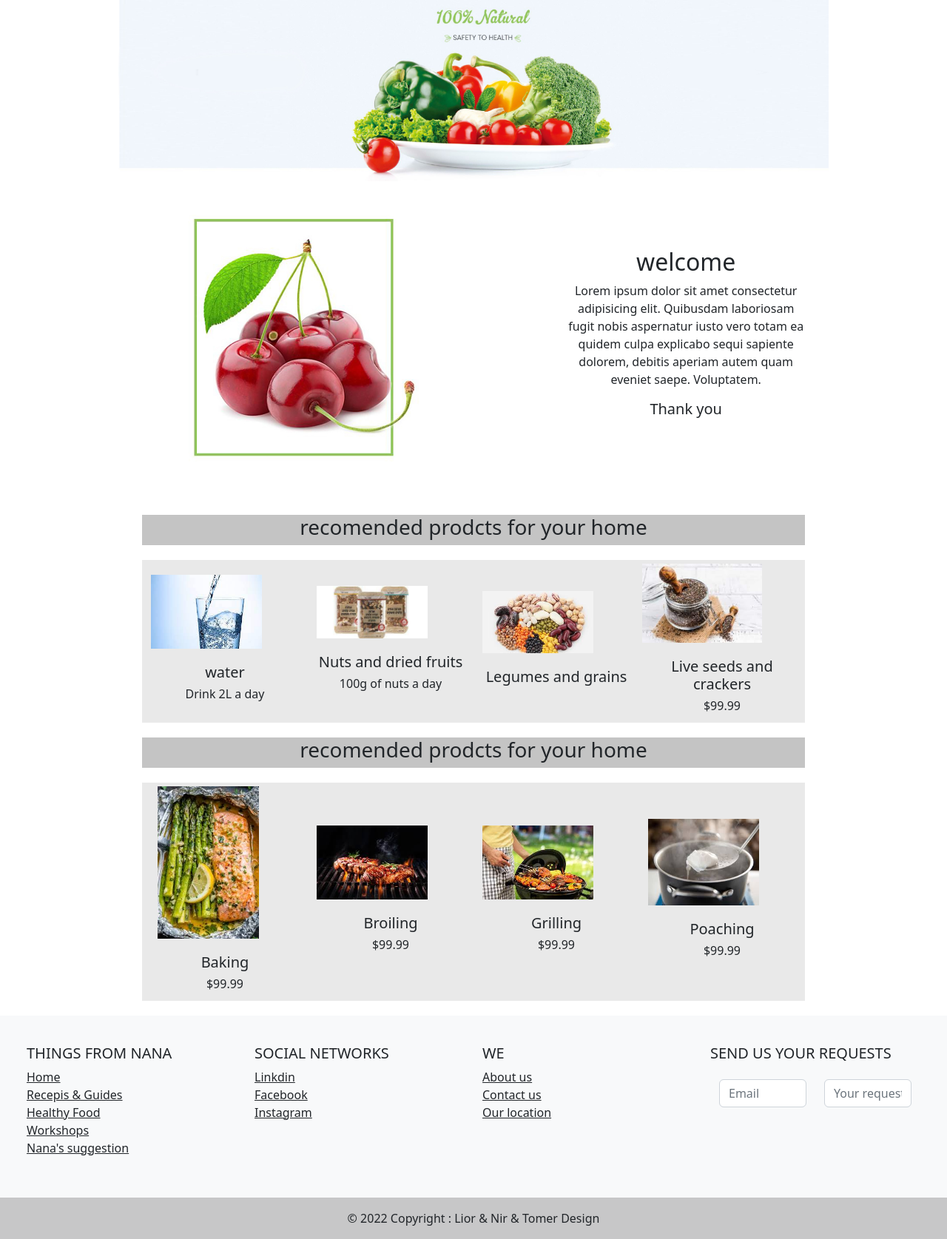
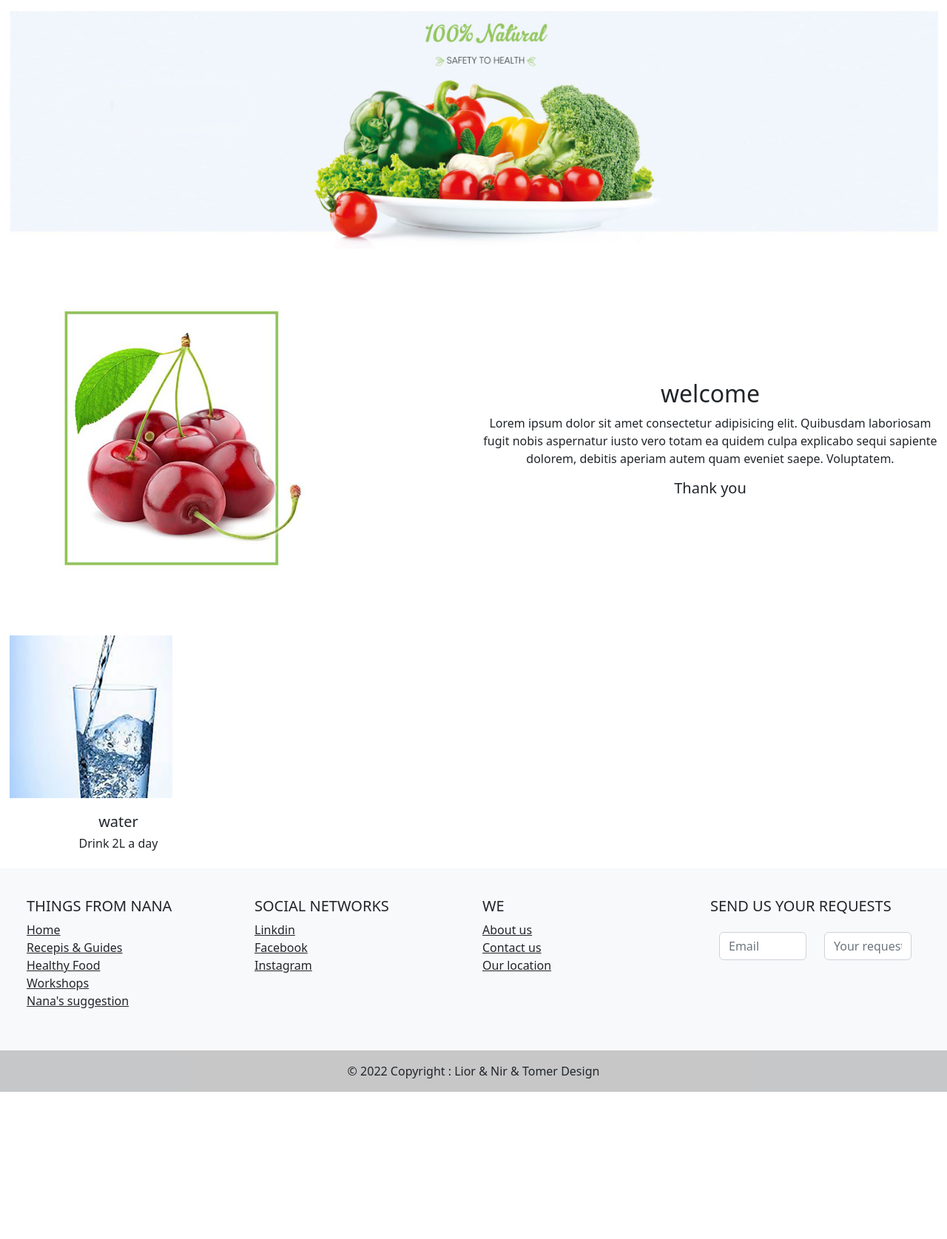
Before and after one commit to nirayal/WEB_Proj, a PHP site: page /Healthy_Food.htm in a window 1280 px wide. Shown: the part 99-1774 px from the top of the page at 74% size. After the commit the page ends 1575 px from the top, so only its background shows below. Run offline with PHP 8.4, Linux system fonts and the light colour scheme.

Commit message:
flexbox layout

```diff
--- a/Healthy_Food.htm
+++ b/Healthy_Food.htm
@@ -49,12 +49,15 @@
             </div>
           </header>
           <main>
-            <div class="imagebanner">
-              <img class="banner" src="/WEB_Proj/Pics/image2copy.jpg" alt="">
+            <div class="continer-fluid">
+              <div class="row">
+                <img src="Pics/image2copy.jpg" alt="">
               </div>
-            <div class="welcome">
-              <div class="welcomrimage"><img src="/WEB_Proj/Pics/image1copy.jpg" alt=""></div>
-              <div class="welcometext">
+              <div class="row">
+                <div class="col float-right">
+                  <img src="Pics/image1copy.jpg" alt="">
+                </div>
+                <div class="col align-self-center text-center">
                   <H2>welcome</H2>
                   <P>Lorem ipsum dolor sit amet consectetur adipisicing elit.
                     Quibusdam laboriosam fugit nobis aspernatur iusto vero totam ea
@@ -63,90 +66,23 @@
                   <H5>Thank you</H5>
                 </div>
               </div>
-            <div class="seperator">
-              <h3>recomended prodcts for your home</h3>
-            </div>
-            <section class="products">
+              <div class="row">
+                <div class="col">
                   <div class="product-card">
                     <div class="product-image">
-                  <img src="Pics/water.jfif">
+                      <img src="Pics/watercopy.jpg">
                         <div class="product-info">
                             <h5>water</h5>
                             <h6>Drink 2L a day</h6>
                         </div>
                     </div>
                   </div>
-              <div class="product-card">
-                <div class="product-image">
-                  <img src="Pics/Nuts and dried fruits.jfif">
-                    <div class="product-info">
-                        <h5>Nuts and dried fruits</h5>
-                        <h6>100g of nuts a day</h6>
+                </div>
+                <div class="col"></div>
+                <div class="col"></div>
+                <div class="col"></div>
               </div>
             </div>
-              </div>
-              <div class="product-card">
-                <div class="product-image">
-                  <img src="Pics/Legumes and grains.jfif">
-                    <div class="product-info">
-                        <h5>Legumes and grains</h5>
-                        <h6></h6>
-                    </div>
-                </div>
-              </div>
-              <div class="product-card">
-                <div class="product-image">
-                  <img src="Pics/Live seeds and crackers.jfif">
-                    <div class="product-info">
-                        <h5>Live seeds and crackers</h5>
-                        <h6>$99.99</h6>
-                    </div>
-                </div>
-              </div>
-            </section>
-            </div>
-            <div class="seperator">
-              <h3>recomended prodcts for your home</h3>
-           </div>
-           <section class="products">
-            <div class="product-card">
-              <div class="product-image">
-                <img src="Pics/baking.jfif">
-                  <div class="product-info">
-                      <h5>Baking</h5>
-                      <h6>$99.99</h6>
-                  </div>
-              </div>
-            </div>
-            <div class="product-card">
-              <div class="product-image">
-                <img src="Pics/Broiling.jfif">
-                  <div class="product-info">
-                      <h5>Broiling</h5>
-                      <h6>$99.99</h6>
-                  </div>
-              </div>
-            </div>
-            <div class="product-card">
-              <div class="product-image">
-                <img src="Pics/Grilling.jfif">
-                  <div class="product-info">
-                      <h5>Grilling</h5>
-                      <h6>$99.99</h6>
-                  </div>
-              </div>
-            </div>
-            <div class="product-card">
-              <div class="product-image">
-                <img src="Pics/Poaching.jfif">
-                  <div class="product-info">
-                      <h5>Poaching</h5>
-                      <h6>$99.99</h6>
-                  </div>
-              </div>
-            </div>
-          </section>
-          <div class="seperator "></div>
           </main>
           <footer class="bg-light text-center text-lg-start">
             <div class="container-footer p-4">
--- a/style.css
+++ b/style.css
@@ -120,9 +120,7 @@ body {
     padding:0.5%;
     flex-grow: 2;
     flex-basis: 5%;
-    display: flex;
-    align-items: center;
-    justify-content: center;
+
 }
 
 .product-info {
@@ -131,18 +129,7 @@ body {
 }
 
 .product-image img {
-    max-width: 200px;
+    max-width: 400px;
     height: auto;
 
   }
-
-.heading{
-    margin-left: 15%;
-    margin-bottom: 20px;
-}
-
-.end-page{
-    margin-bottom: 150px;
-    padding-top:20px ;
-    text-align: center;
-}
```
Also changed, not shown: test.html (added, +101 -0 lines). Lines whose indentation alone changed are shown as unchanged.
